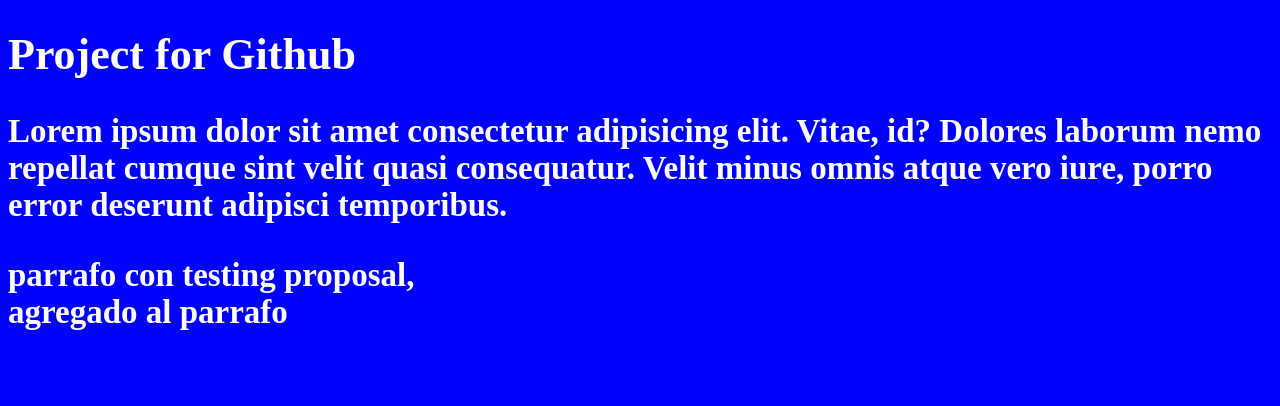
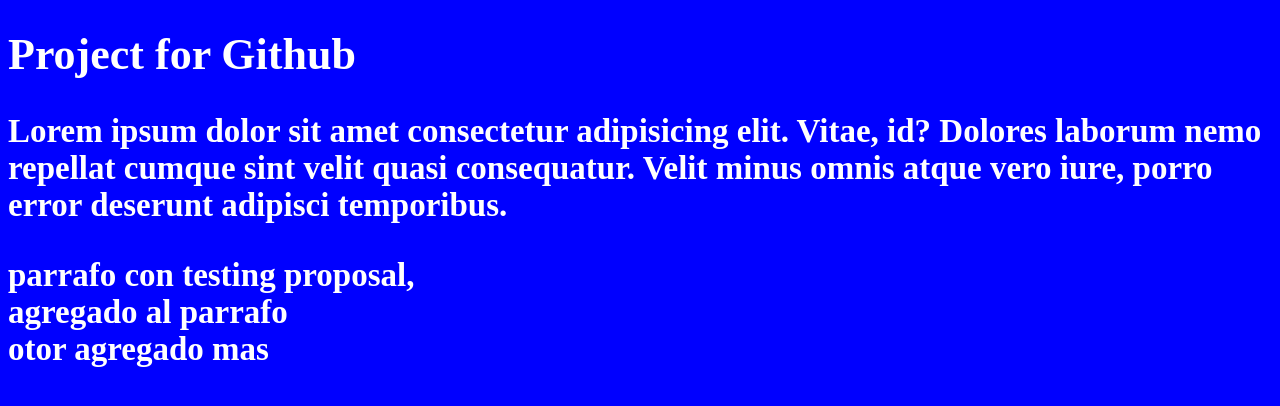
Before and after one commit to cabrestone/pilgGit, a plain HTML site: page index.html in a window 1280 px wide. Drawn offline with Linux system fonts and the light colour scheme.

Commit message:
Update index.html

```diff
--- a/index.html
+++ b/index.html
@@ -19,7 +19,8 @@
         minus omnis atque vero iure, porro error deserunt adipisci temporibus.
       </p>
       <p>
-        parrafo con testing proposal, <br> agregado al parrafo
+        parrafo con testing proposal, <br> agregado al parrafo <br>
+        otor agregado mas
       </p>
     </h2>
   </body>
```
